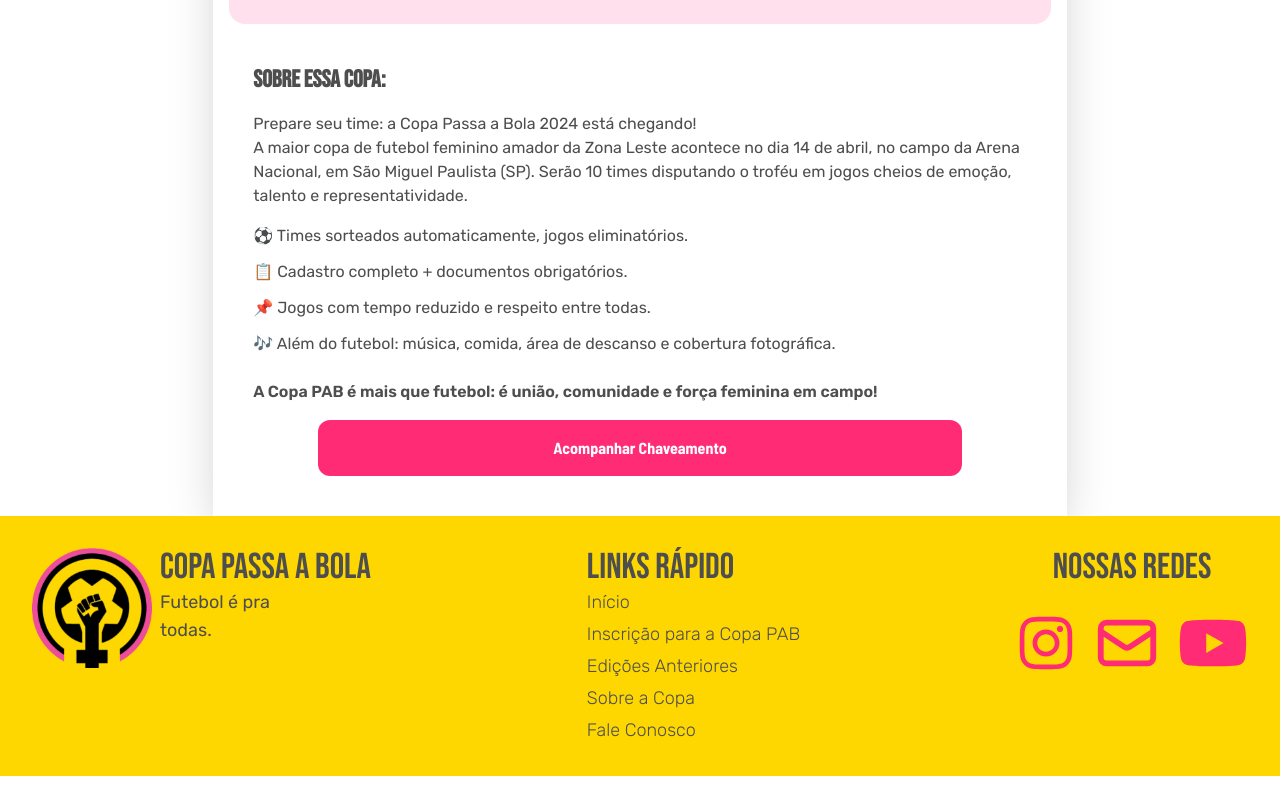
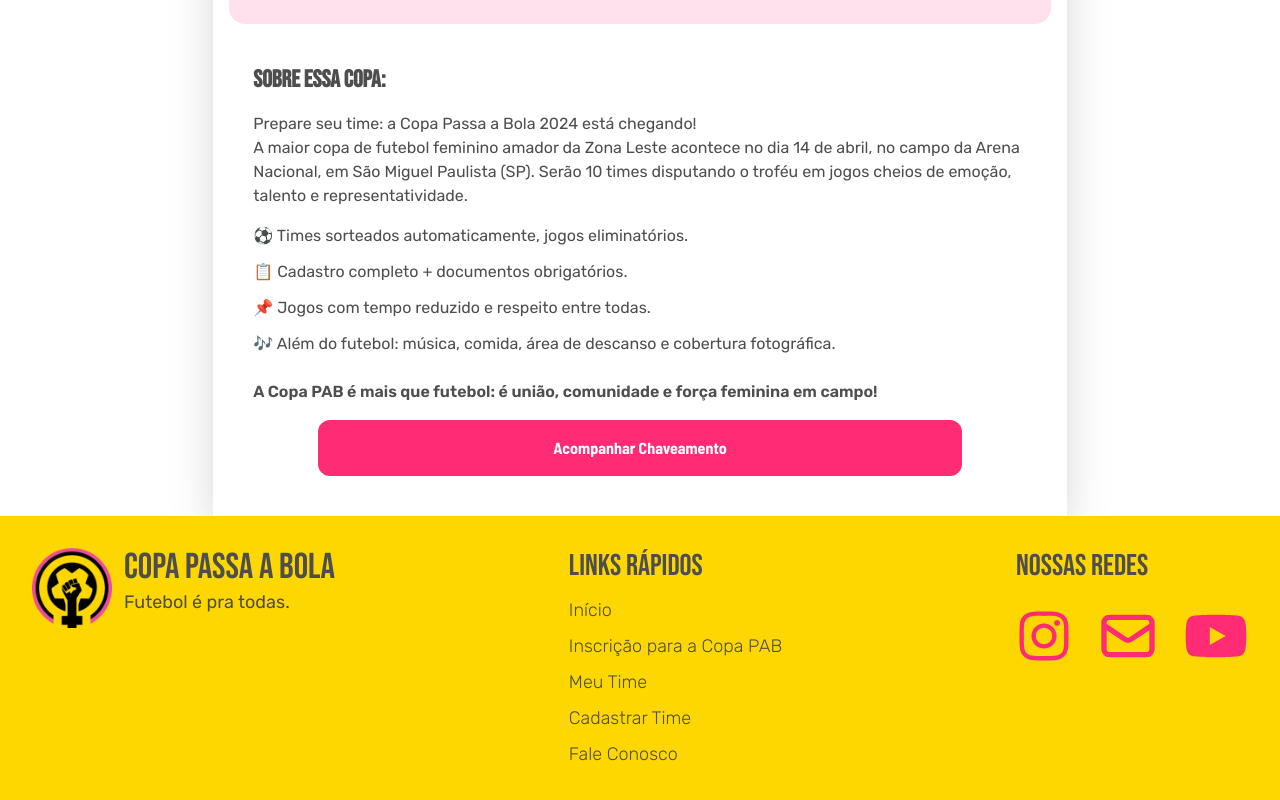
Before and after one commit to DaviMunhoz1005/Sprint-3-Frontend-WebDev-Passa-A-Bola, a React (Vite) app: page /subscribe in a window 1280 px wide. Shown: the part 516-1316 px from the top of the page. Before the commit the page ends 1292 px from the top, so only its background shows below. Built offline with nearby package versions, Linux system fonts and the light colour scheme.

Commit message:
feat(router-footer): implements router in links footer

```diff
--- a/src/components/Footer.jsx
+++ b/src/components/Footer.jsx
@@ -1,70 +1,81 @@
 import { FaInstagram, FaYoutube } from "react-icons/fa";
 import { HiOutlineMail } from "react-icons/hi";
+import { useNavigate } from "react-router-dom";
 
 export default function Footer() {
+    const navigate = useNavigate();
+
+    const quickLinks = [
+        { name: "Início", path: "/" },
+        { name: "Inscrição para a Copa PAB", path: "/subscribe" },
+        { name: "Meu Time", path: "/login" },
+        { name: "Cadastrar Time", path: "/register" },
+        { name: "Fale Conosco", path: "/subscribe" },
+    ];
+
     return (
-        <footer className="w-full p-8 flex flex-col md:flex-row justify-between items-start bg-contrast-yellow">
-            <section className="flex items-start mb-6 md:mb-0">
+        <footer className="w-full p-8 flex flex-col md:flex-row justify-between items-start bg-contrast-yellow gap-8">
+            <section className="flex items-start gap-3">
                 <img
                     src="/passa_a_bola_logo.png"
                     alt="Copa Passa a Bola"
-                className="w-30 mr-2"
+                    className="w-20"
                 />
                 <div>
-                    <h2 className="text-4xl uppercase font-titles">Copa Passa a Bola</h2>
-                    <p className="text-lg max-w-28">Futebol é pra todas.</p>
+                    <h2 className="text-3xl md:text-4xl uppercase font-titles">
+                        Copa Passa a Bola
+                    </h2>
+                    <p className="text-lg">Futebol é pra todas.</p>
                 </div>
             </section>
 
-            <nav className="flex flex-col mb-6 md:mb-0" aria-label="Links rápidos">
-                <h3 className="text-4xl uppercase font-titles font-medium">
-                Links Rápido
+            <nav className="flex flex-col" aria-label="Links rápidos">
+                <h3 className="text-2xl md:text-3xl uppercase font-titles font-medium mb-3">
+                    Links Rápidos
                 </h3>
-                <ul className="flex flex-col space-y-1 text-sm">
-                    {[
-                        "Início",
-                        "Inscrição para a Copa PAB",
-                        "Edições Anteriores",
-                        "Sobre a Copa",
-                        "Fale Conosco",
-                    ].map((link) => (
-                    <li key={link}>
+                <ul className="flex flex-col space-y-2 text-lg">
+                    {quickLinks.map((link) => (
+                        <li key={link.name}>
                             <a
-                            href="#"
-                            className="hover:underline font-light text-lg"
+                                onClick={() => navigate(link.path)}
+                                className="hover:underline font-light text-left"
                             >
-                            {link}
+                                {link.name}
                             </a>
                         </li>
                     ))}
                 </ul>
             </nav>
 
-            <address className="flex flex-col not-italic items-center">
-                <h3 className="text-4xl uppercase font-titles font-medium">
+            <address className="flex flex-col not-italic items-center md:items-start">
+                <h3 className="text-2xl md:text-3xl uppercase font-titles font-medium">
                     Nossas Redes
                 </h3>
-                <div className="flex space-x-4 justify-center items-center mt-5">
+                <div className="flex space-x-6 justify-center items-center mt-5">
                     <a
                         href="https://www.instagram.com/passaabola/"
                         className="text-contrast-pink"
                         aria-label="Instagram Passa a Bola"
+                        target="_blank"
+                        rel="noopener noreferrer"
                     >
-                        <FaInstagram size={60} />
+                        <FaInstagram className="w-10 h-10 md:w-14 md:h-14" />
                     </a>
                     <a
                         href="mailto:contato@passabola.com.br"
                         className="text-contrast-pink"
                         aria-label="E-mail Passa a Bola"
                     >
-                        <HiOutlineMail size={70} />
+                        <HiOutlineMail className="w-12 h-12 md:w-16 md:h-16" />
                     </a>
                     <a
                         href="https://www.youtube.com/@passabola"
                         className="text-contrast-pink"
                         aria-label="YouTube Passa a Bola"
+                        target="_blank"
+                        rel="noopener noreferrer"
                     >
-                        <FaYoutube size={70} />
+                        <FaYoutube className="w-12 h-12 md:w-16 md:h-16" />
                     </a>
                 </div>
             </address>
```
Lines whose indentation alone changed are shown as unchanged.
